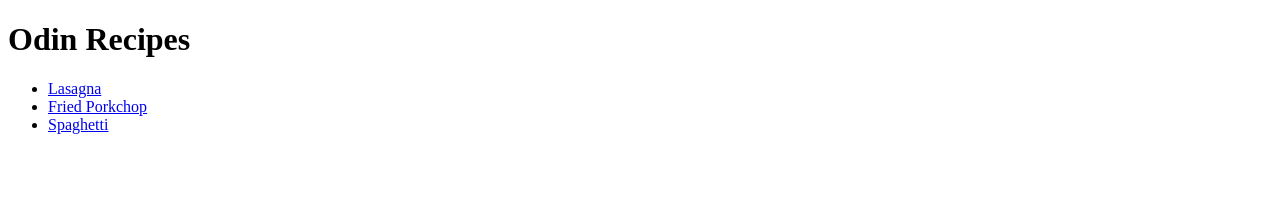
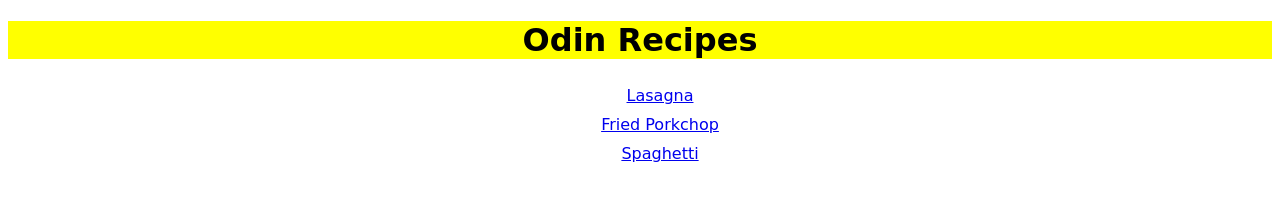
Before and after one commit to paolo-arroyo/odin-recipes, a plain HTML site: page index.html in a window 1280 px wide. Drawn offline with Linux system fonts and the light colour scheme.

Commit message:
Add basic styling in style.css

```diff
--- a/index.html
+++ b/index.html
@@ -4,14 +4,17 @@
     <meta charset="UTF-8">
     <meta http-equiv="X-UA-Compatible" content="IE=edge">
     <meta name="viewport" content="width=device-width, initial-scale=1.0">
+    <link rel="stylesheet" href="styles.css">
     <title>Odin Recipes</title>
 </head>
 <body>
     <h1>Odin Recipes</h1>
+    <div class="recipe-list">
     <ul>
         <li><a href="recipes/lasagna.html">Lasagna</a></li>
         <li><a href="recipes/fried-porkchop.html">Fried Porkchop</a></li>
         <li><a href="recipes/spaghetti.html">Spaghetti</a></li>
     </ul>
+    </div>
 </body>
 </html>
--- /dev/null
+++ b/styles.css
@@ -0,0 +1,22 @@
+body {
+    font-family: 'Dejavu Sans', 'Ubuntu', 'Helvetica', sans-serif;
+}
+
+h1 {
+    text-align: center;
+    background: yellow;
+    color: black;
+}
+
+.recipe-list {
+    text-align: center;
+    list-style-type: none;
+}
+
+.recipe-list ul {
+    list-style-type: none;
+}
+
+.recipe-list ul li {
+    padding: 5px;
+}
```
